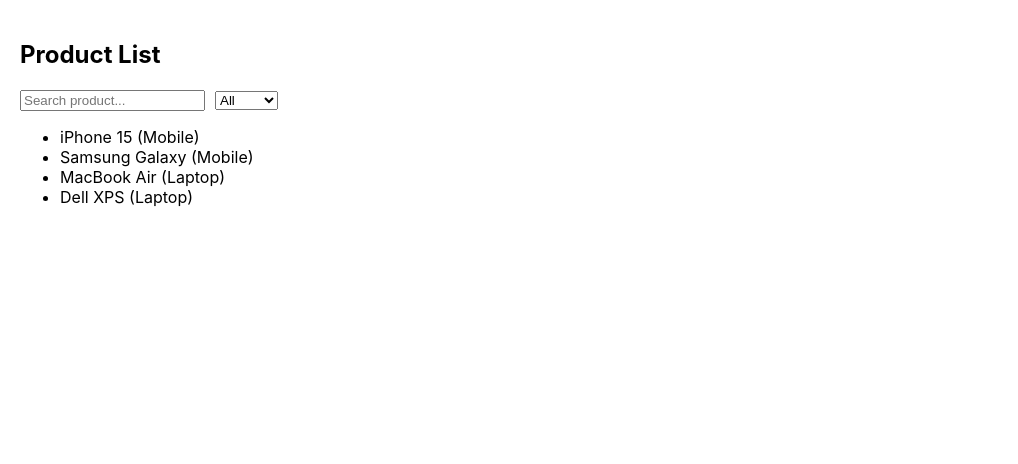
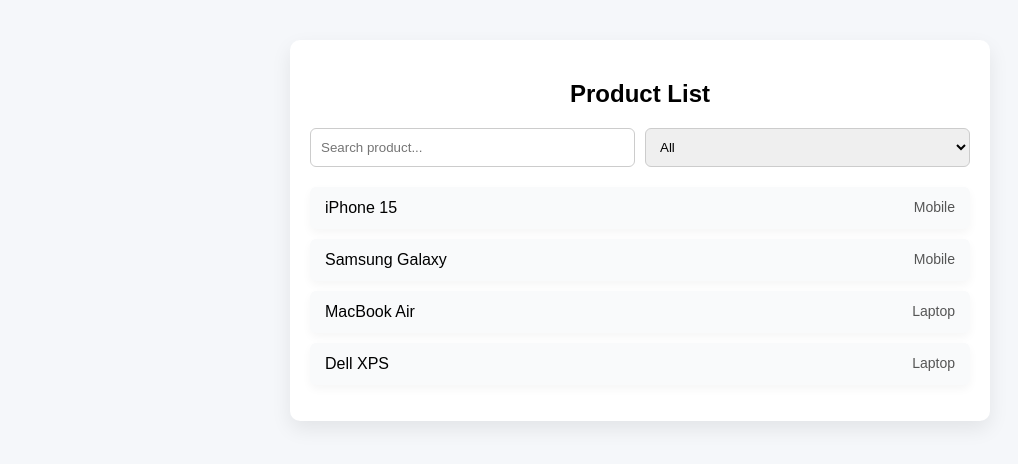
Before and after one commit to nikhilmaharana/SDP-Exam1, a React (Create React App) app in the folder productpage/: page / in a window 1280 px wide. Shown: the top 464 px of the page, without its empty margins (0-1018 px from the left). Built offline with nearby package versions, Linux system fonts and the light colour scheme.

Commit message:
Design in CSS

```diff
--- a/productpage/src/App.css
+++ b/productpage/src/App.css
@@ -1,38 +1,62 @@
-.App {
-  text-align: center;
+* {
+  box-sizing: border-box;
+  font-family: Arial, sans-serif;
 }
 
-.App-logo {
-  height: 40vmin;
-  pointer-events: none;
+body {
+  background-color: #f5f7fa;
 }
 
-@media (prefers-reduced-motion: no-preference) {
-  .App-logo {
-    animation: App-logo-spin infinite 20s linear;
-  }
+.container {
+  max-width: 700px;
+  margin: 40px auto;
+  background: #ffffff;
+  padding: 20px;
+  border-radius: 10px;
+  box-shadow: 0 8px 20px rgba(0, 0, 0, 0.08);
 }
 
-.App-header {
-  background-color: #282c34;
-  min-height: 100vh;
-  display: flex;
-  flex-direction: column;
-  align-items: center;
-  justify-content: center;
-  font-size: calc(10px + 2vmin);
-  color: white;
+h2 {
+  text-align: center;
+  margin-bottom: 20px;
 }
 
-.App-link {
-  color: #61dafb;
+.controls {
+  display: flex;
+  gap: 10px;
+  margin-bottom: 20px;
 }
 
-@keyframes App-logo-spin {
-  from {
-    transform: rotate(0deg);
-  }
-  to {
-    transform: rotate(360deg);
-  }
+input,
+select {
+  flex: 1;
+  padding: 10px;
+  border-radius: 6px;
+  border: 1px solid #ccc;
+  outline: none;
 }
+
+input:focus,
+select:focus {
+  border-color: #4f46e5;
+}
+
+.product-list {
+  list-style: none;
+  padding: 0;
+}
+
+.product-card {
+  padding: 12px 15px;
+  margin-bottom: 10px;
+  background: #f9fafb;
+  border-radius: 6px;
+  display: flex;
+  justify-content: space-between;
+  box-shadow: 0 4px 10px rgba(0, 0, 0, 0.04);
+}
+
+.product-category {
+  font-size: 14px;
+  color: #555;
+}
--- a/productpage/src/App.js
+++ b/productpage/src/App.js
@@ -1,5 +1,6 @@
 import { useState } from "react";
 import products from "./products";
+import "./App.css";
 
 function App() {
   const [search, setSearch] = useState("");
@@ -17,10 +18,10 @@
   });
 
   return (
-    <div style={{ padding: "20px" }}>
+    <div className="container">
       <h2>Product List</h2>
 
-      {/* Search */}
+      <div className="controls">
         <input
           type="text"
           placeholder="Search product..."
@@ -28,22 +29,21 @@
           onChange={(e) => setSearch(e.target.value)}
         />
 
-      {/* Filter */}
         <select
           value={category}
           onChange={(e) => setCategory(e.target.value)}
-        style={{ marginLeft: "10px" }}
         >
           <option value="All">All</option>
           <option value="Mobile">Mobile</option>
           <option value="Laptop">Laptop</option>
         </select>
+      </div>
 
-      {/* Product List */}
-      <ul>
+      <ul className="product-list">
         {filteredProducts.map((product) => (
-          <li key={product.id}>
-            {product.name} ({product.category})
+          <li key={product.id} className="product-card">
+            <span>{product.name}</span>
+            <span className="product-category">{product.category}</span>
           </li>
         ))}
       </ul>
```
Lines whose indentation alone changed are shown as unchanged.
